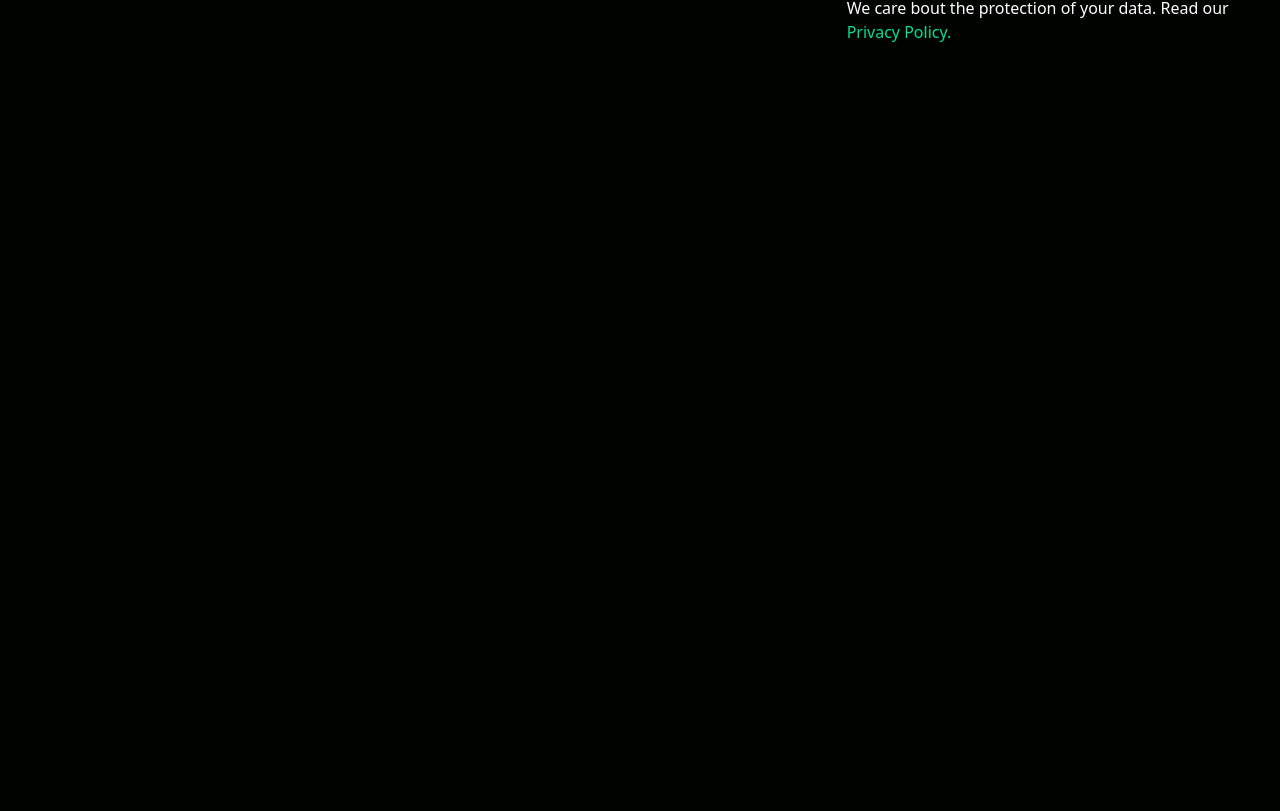
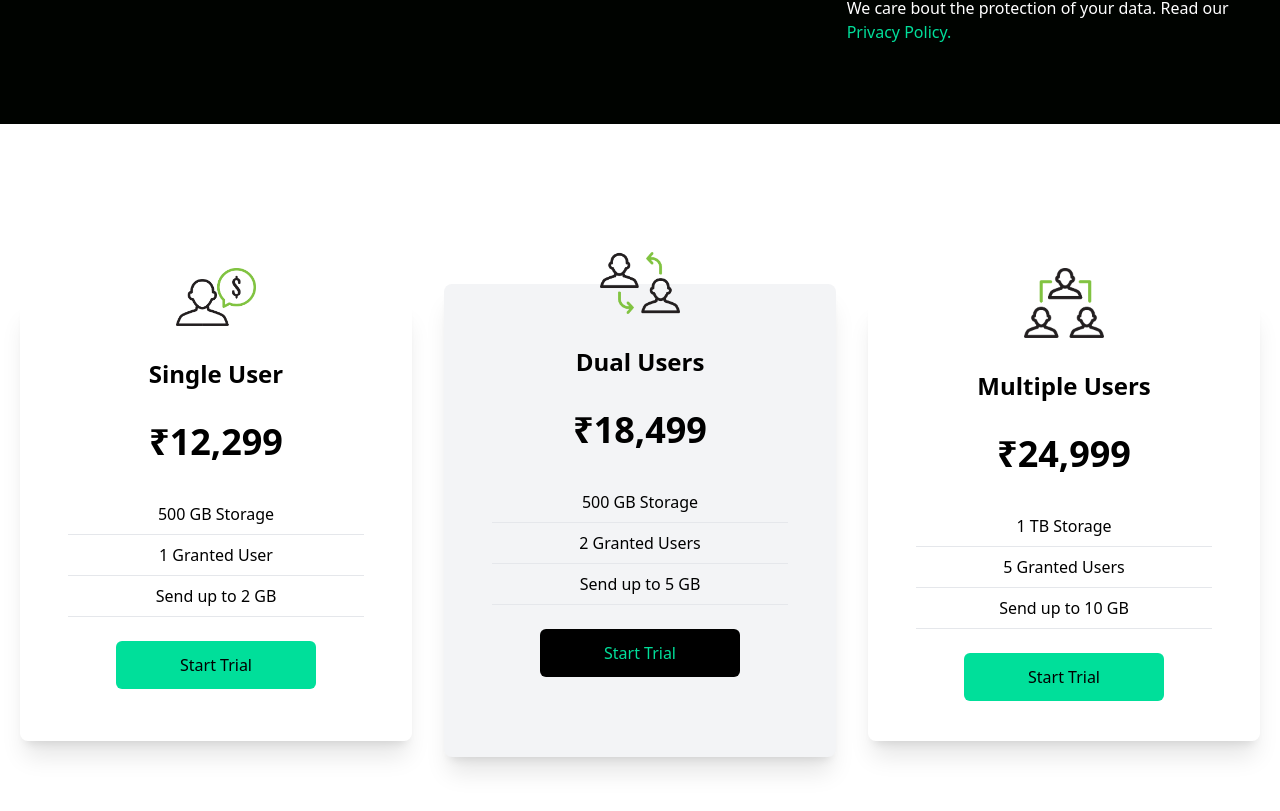
Before and after one commit to adityadomle/clean-react-ui, a React (Vite) app: page / in a window 1280 px wide. Shown: the part 1557-2368 px from the top of the page. Before the commit the page ends 1681 px from the top, so only its background shows below. Built offline with nearby package versions, Linux system fonts and the light colour scheme.

Commit message:
updated Cards component with unique plans and INR pricing

```diff
--- a/src/App.jsx
+++ b/src/App.jsx
@@ -3,6 +3,7 @@
 import Hero from './Components/Hero';
 import Analytics from './Components/Analytics';
 import Newsletter from './Components/Newsletter';
+import Cards from './Components/Cards';
 function App() {
   return (
     <div>
@@ -10,6 +11,7 @@
       <Hero />
       <Analytics />
       <Newsletter />
+      <Cards />
     </div>
   )
 }
--- /dev/null
+++ b/src/Components/Cards.jsx
@@ -0,0 +1,55 @@
+import React from 'react';
+import Single from '../assets/single.png'
+import Double from '../assets/double.png'
+import Triple from '../assets/triple.png'
+
+const Cards = () => {
+  return (
+    <div className='w-full py-[10rem] px-4 bg-white'>
+      <div className='max-w-[1240px] mx-auto grid md:grid-cols-3 gap-8'>
+
+        {/* Single User */}
+        <div className='w-full shadow-xl flex flex-col p-4 my-4 rounded-lg hover:scale-105 duration-300'>
+          <img className='w-20 mx-auto mt-[-3rem] bg-white' src={Single} alt="/" />
+          <h2 className='text-2xl font-bold text-center py-8'>Single User</h2>
+          <p className='text-center text-4xl font-bold'>₹12,299</p>
+          <div className='text-center font-medium'>
+            <p className='py-2 border-b mx-8 mt-8'>500 GB Storage</p>
+            <p className='py-2 border-b mx-8'>1 Granted User</p>
+            <p className='py-2 border-b mx-8'>Send up to 2 GB</p>
+          </div>
+          <button className='bg-[#00df9a] w-[200px] rounded-md font-medium my-6 mx-auto px-6 py-3'>Start Trial</button>
+        </div>
+
+        {/* Dual Users */}
+        <div className='w-full shadow-xl bg-gray-100 flex flex-col p-4 md:my-0 my-8 rounded-lg hover:scale-105 duration-300'>
+          <img className='w-20 mx-auto mt-[-3rem] bg-transparent' src={Double} alt="/" />
+          <h2 className='text-2xl font-bold text-center py-8'>Dual Users</h2>
+          <p className='text-center text-4xl font-bold'>₹18,499</p>
+          <div className='text-center font-medium'>
+            <p className='py-2 border-b mx-8 mt-8'>500 GB Storage</p>
+            <p className='py-2 border-b mx-8'>2 Granted Users</p>
+            <p className='py-2 border-b mx-8'>Send up to 5 GB</p>
+          </div>
+          <button className='bg-black text-[#00df9a] w-[200px] rounded-md font-medium my-6 mx-auto px-6 py-3'>Start Trial</button>
+        </div>
+
+        {/* Multiple Users */}
+        <div className='w-full shadow-xl flex flex-col p-4 my-4 rounded-lg hover:scale-105 duration-300'>
+          <img className='w-20 mx-auto mt-[-3rem] bg-white' src={Triple} alt="/" />
+          <h2 className='text-2xl font-bold text-center py-8'>Multiple Users</h2>
+          <p className='text-center text-4xl font-bold'>₹24,999</p>
+          <div className='text-center font-medium'>
+            <p className='py-2 border-b mx-8 mt-8'>1 TB Storage</p>
+            <p className='py-2 border-b mx-8'>5 Granted Users</p>
+            <p className='py-2 border-b mx-8'>Send up to 10 GB</p>
+          </div>
+          <button className='bg-[#00df9a] w-[200px] rounded-md font-medium my-6 mx-auto px-6 py-3'>Start Trial</button>
+        </div>
+
+      </div>
+    </div>
+  );
+};
+
+export default Cards;
```
